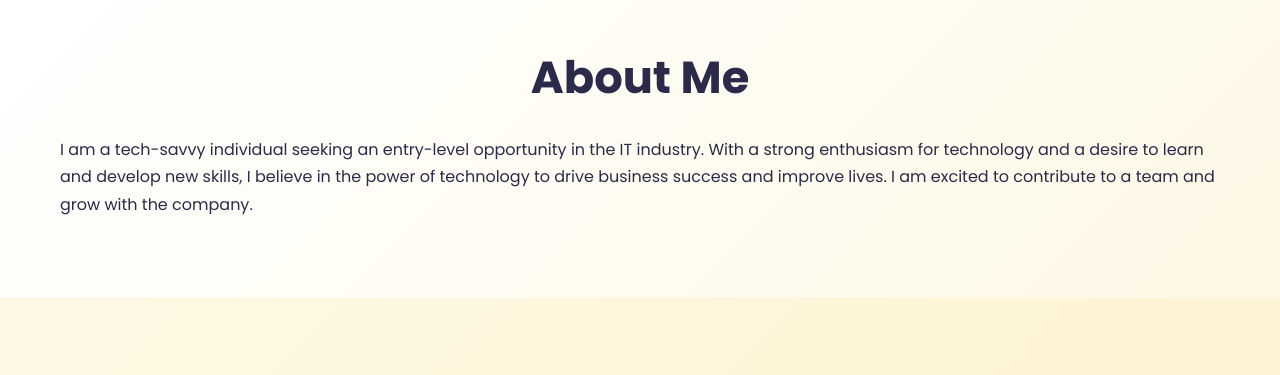
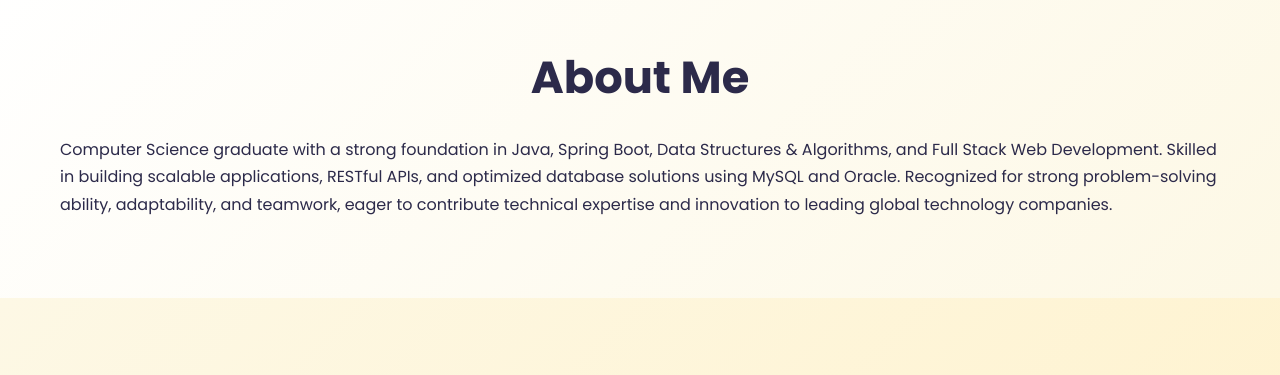
Before and after one commit to Teju29058/PortfolioTejaswini, a plain HTML site: page index.html in a window 1280 px wide. Shown: the part 840-1215 px from the top of the page. Drawn offline with nearby package versions, Linux system fonts and the light colour scheme.

Commit message:
Update index.html

```diff
--- a/index.html
+++ b/index.html
@@ -42,7 +42,10 @@
         <section id="about">
             <div class="container">
                 <h2>About Me</h2>
-                <p>I am a tech-savvy individual seeking an entry-level opportunity in the IT industry. With a strong enthusiasm for technology and a desire to learn and develop new skills, I believe in the power of technology to drive business success and improve lives. I am excited to contribute to a team and grow with the company.</p>
+                <p>Computer Science graduate with a strong foundation in Java, Spring Boot, Data Structures & Algorithms, and Full Stack Web
+ Development. Skilled in building scalable applications, RESTful APIs, and optimized database solutions using MySQL and
+ Oracle. Recognized for strong problem-solving ability, adaptability, and teamwork, eager to contribute technical expertise and
+ innovation to leading global technology companies.</p>
             </div>
         </section>
 
@@ -111,8 +114,10 @@
                     <div class="skill-card"><i class="devicon-javascript-plain"></i><span>JavaScript</span></div>
                     <div class="skill-card"><i class="devicon-mysql-plain"></i><span>MySQL</span></div>
                     <div class="skill-card"><i class="devicon-oracle-original"></i><span>Oracle</span></div>
-                    <div class="skill-card"><i class="devicon-git-plain"></i><span>Git</span></div>
+                    <div class="skill-card"><i class="devicon-git-plain"></i><span>React JS</span></div>
+                    <div class="skill-card"><i class="devicon-vscode-plain"></i><span>Git</span></div>
                     <div class="skill-card"><i class="devicon-vscode-plain"></i><span>VS Code</span></div>
+
                 </div>
             </div>
         </section>
```
